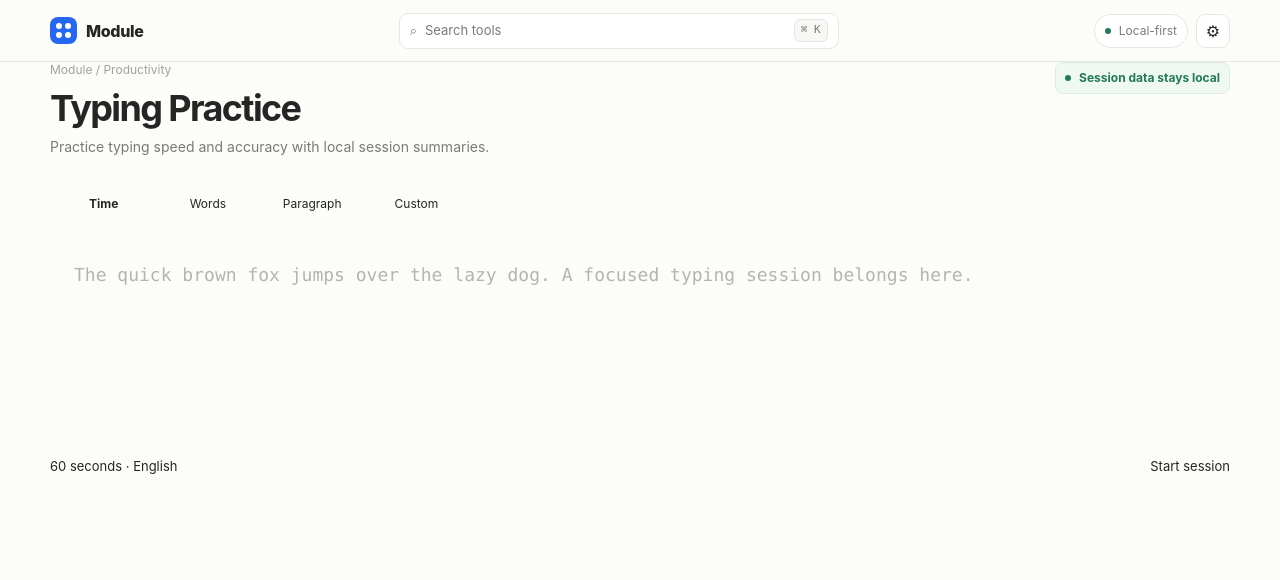
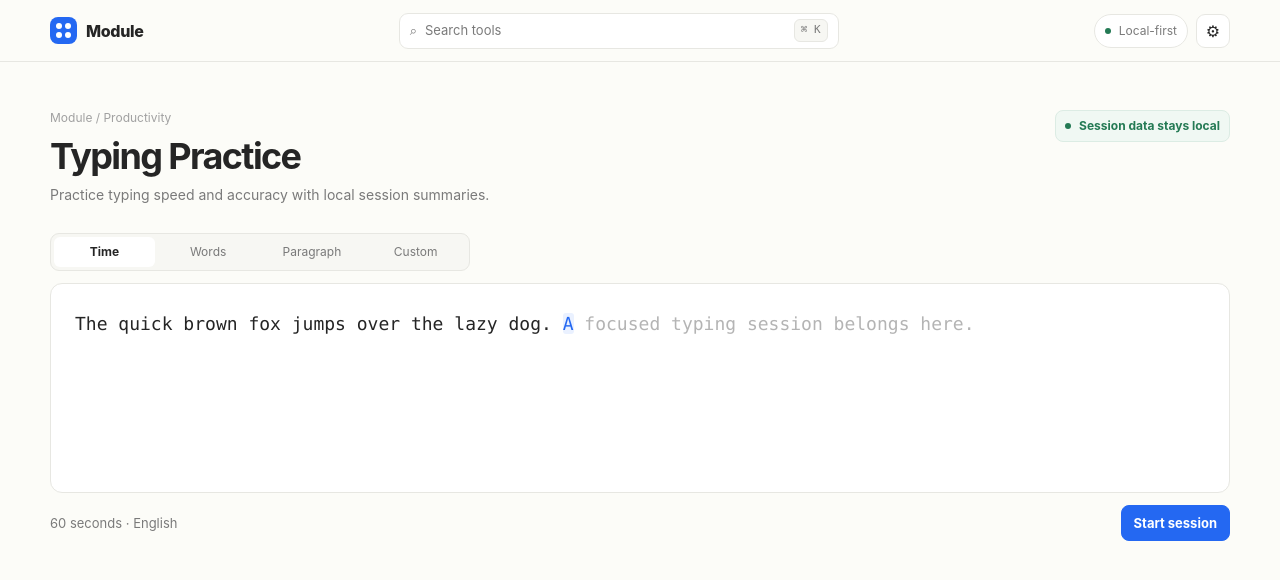
Before and after one commit to howlil/modu-app, a SvelteKit app: page /typing in a window 1280 px wide. Shown: the top 580 px of the page. Built offline with nearby package versions, Linux system fonts and the light colour scheme.

Commit message:
refactor: use Tailwind and library primitives in src/routes/typing/+page.svelte

```diff
--- a/src/routes/typing/+page.svelte
+++ b/src/routes/typing/+page.svelte
@@ -1,10 +1,11 @@
 <script lang="ts">
+  import { Button } from 'bits-ui';
   import ToolHeader from '#lib/components/ToolHeader.svelte';
 </script>
 
 <svelte:head><title>Typing Practice — Module</title></svelte:head>
 
-<section class="page">
+<section class="py-12 max-[760px]:py-7">
   <ToolHeader
     eyebrow="Module / Productivity"
     title="Typing Practice"
@@ -12,80 +13,23 @@
     privacy="Session data stays local"
   />
 
-  <div class="modes">
-    <button class="active" type="button">Time</button>
-    <button type="button">Words</button>
-    <button type="button">Paragraph</button>
-    <button type="button">Custom</button>
+  <div class="mb-3 flex max-w-[420px] gap-[3px] rounded-[9px] border border-line bg-surface-soft p-[3px]">
+    <button class="flex-1 rounded-md bg-surface px-2.5 py-[7px] text-xs font-[650] text-ink" type="button">Time</button>
+    <button class="flex-1 rounded-md px-2.5 py-[7px] text-xs text-muted hover:text-ink" type="button">Words</button>
+    <button class="flex-1 rounded-md px-2.5 py-[7px] text-xs text-muted hover:text-ink" type="button">Paragraph</button>
+    <button class="flex-1 rounded-md px-2.5 py-[7px] text-xs text-muted hover:text-ink" type="button">Custom</button>
   </div>
 
-  <div class="typing-surface">
-    <span class="done">The quick brown fox jumps over the lazy dog. </span>
-    <span class="current">A</span>
+  <div class="min-h-[210px] rounded-xl border border-line bg-surface p-6 font-mono text-lg leading-[1.8] text-[#b4b4b4]">
+    <span class="text-ink">The quick brown fox jumps over the lazy dog. </span>
+    <span class="rounded-[3px] bg-brand-soft text-brand">A</span>
     <span> focused typing session belongs here.</span>
   </div>
 
-  <div class="footer">
+  <div class="mt-3 flex items-center justify-between gap-3 text-[13px] text-muted">
     <span>60 seconds · English</span>
-    <button class="button primary" type="button">Start session</button>
+    <Button.Root class="inline-flex min-h-9 items-center justify-center rounded-lg border border-brand bg-brand px-3 text-[13px] font-[650] text-white hover:bg-brand-deep" type="button">
+      Start session
+    </Button.Root>
   </div>
 </section>
-
-<style>
-  .modes {
-    display: flex;
-    max-width: 420px;
-    gap: 3px;
-    margin-bottom: 12px;
-    border: 1px solid var(--line);
-    border-radius: 9px;
-    background: var(--surface-soft);
-    padding: 3px;
-  }
-
-  .modes button {
-    flex: 1;
-    border: 0;
-    border-radius: 6px;
-    background: transparent;
-    padding: 7px 10px;
-    color: var(--muted);
-    font-size: 12px;
-  }
-
-  .modes button.active {
-    background: var(--surface);
-    color: var(--ink);
-    font-weight: 650;
-  }
-
-  .typing-surface {
-    min-height: 210px;
-    border: 1px solid var(--line);
-    border-radius: 12px;
-    background: var(--surface);
-    padding: 24px;
-    color: #b4b4b4;
-    font: 18px/1.8 "SFMono-Regular", Consolas, monospace;
-  }
-
-  .done {
-    color: var(--ink);
-  }
-
-  .current {
-    border-radius: 3px;
-    background: var(--brand-soft);
-    color: var(--brand);
-  }
-
-  .footer {
-    display: flex;
-    align-items: center;
-    justify-content: space-between;
-    gap: 12px;
-    margin-top: 12px;
-    color: var(--muted);
-    font-size: 13px;
-  }
-</style>
```
